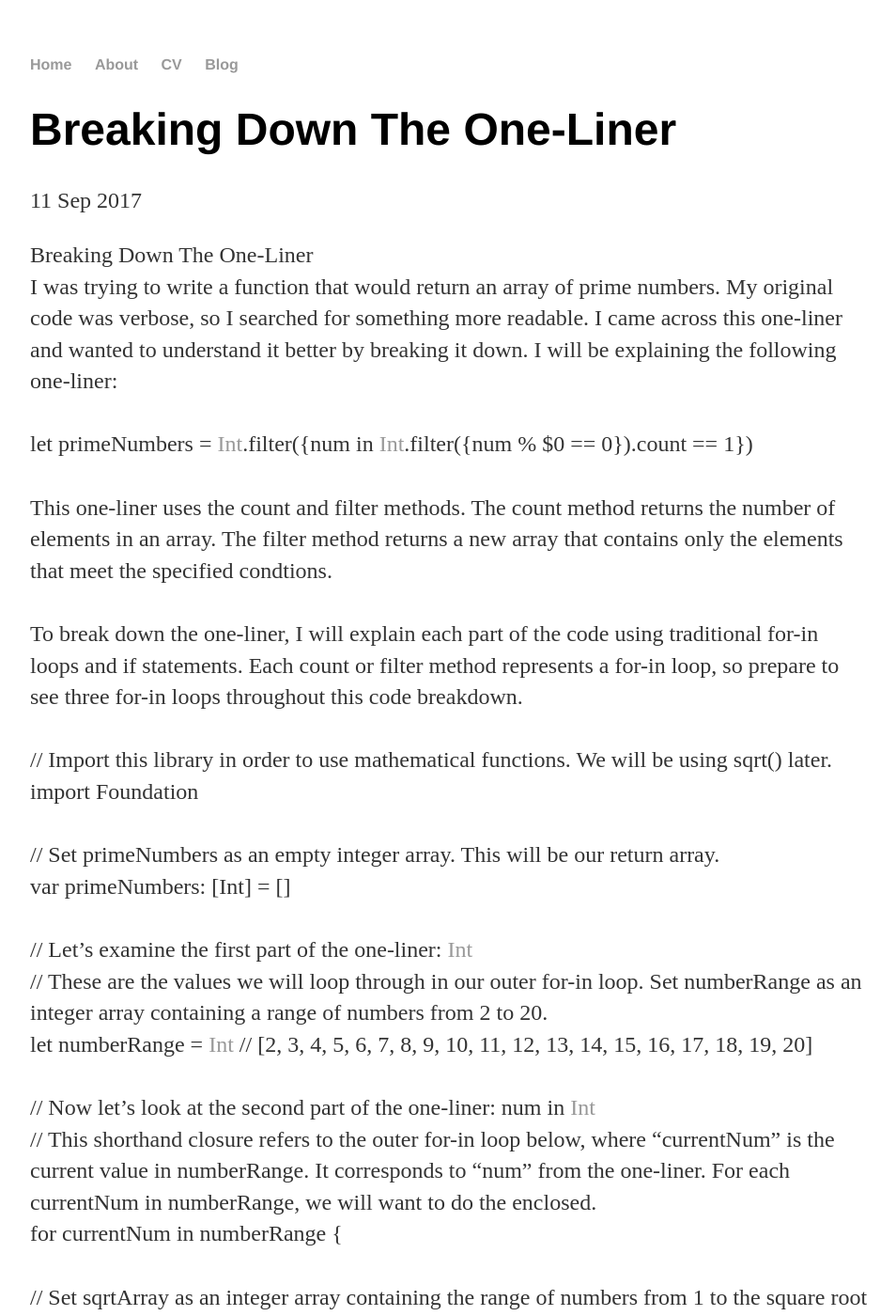
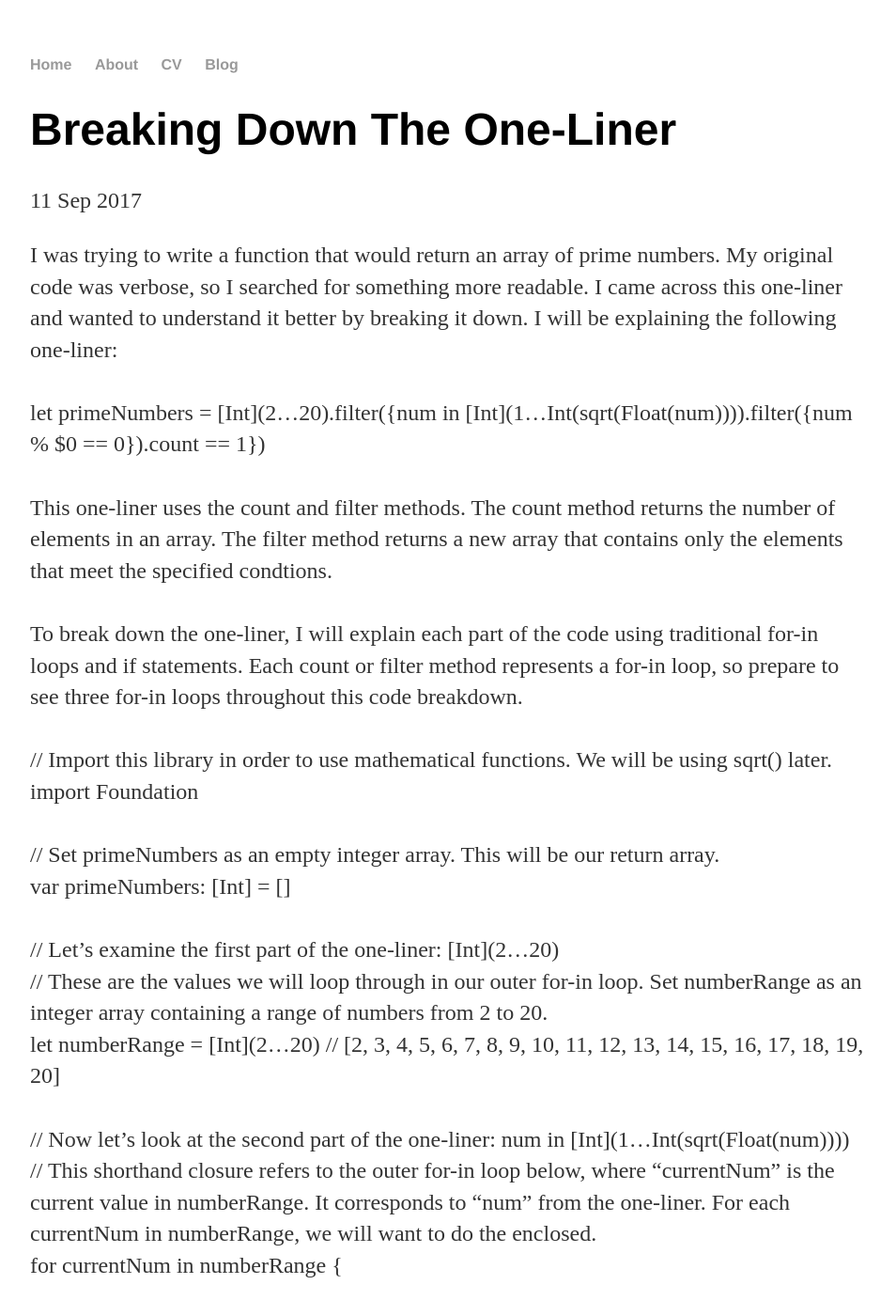
Before and after one commit to svh12/svh12.github.io, a Jekyll site: the page built from _posts/2017-09-11-breaking-down-the-one-liner.md, in a window 1280 px wide and 1400 px high. Shown: the whole window at 94% size, without its empty margins (160-1114 px from the left). Built offline with Jekyll 4.4.1, drawn with Linux system fonts in a browser that asks for light colours; some of the changed text lies outside the part shown.

Commit message:
Edit escapable characters

```diff
--- a/_posts/2017-09-11-breaking-down-the-one-liner.md
+++ b/_posts/2017-09-11-breaking-down-the-one-liner.md
@@ -4,12 +4,10 @@ title: "Breaking Down The One-Liner"
 date: 2017-09-11
 ---
 
-Breaking Down The One-Liner
-<br>
 I was trying to write a function that would return an array of prime numbers. My original code was verbose, so I searched for something more readable. I came across this one-liner and wanted to understand it better by breaking it down. I will be explaining the following one-liner:
 <br>
 <br>
-let primeNumbers = [Int](2...20).filter({num in [Int](1...Int(sqrt(Float(num)))).filter({num % $0 == 0}).count == 1})
+let primeNumbers = &#91;Int&#93;(2...20).filter({num in &#91;Int&#93;(1...Int(sqrt(Float(num)))).filter({num % $0 == 0}).count == 1})
 <br>
 <br>
 This one-liner uses the count and filter methods. The count method returns the number of elements in an array. The filter method returns a new array that contains only the elements that meet the specified condtions.
@@ -25,17 +23,17 @@ import Foundation
 <br>
 // Set primeNumbers as an empty integer array. This will be our return array.
 <br>
-var primeNumbers: [Int] = []
+var primeNumbers: &#91;Int&#93; = &#91;&#93;
 <br>
 <br>
-// Let's examine the first part of the one-liner: [Int](2...20)
+// Let's examine the first part of the one-liner: &#91;Int&#93;(2...20)
 <br>
 // These are the values we will loop through in our outer for-in loop. Set numberRange as an integer array containing a range of numbers from 2 to 20.
 <br>
-let numberRange = [Int](2...20) // [2, 3, 4, 5, 6, 7, 8, 9, 10, 11, 12, 13, 14, 15, 16, 17, 18, 19, 20]
+let numberRange = &#91;Int&#93;(2...20) // &#91;2, 3, 4, 5, 6, 7, 8, 9, 10, 11, 12, 13, 14, 15, 16, 17, 18, 19, 20&#93;
 <br>
 <br>
-// Now let's look at the second part of the one-liner: num in [Int](1...Int(sqrt(Float(num))))
+// Now let's look at the second part of the one-liner: num in &#91;Int&#93;(1...Int(sqrt(Float(num))))
 <br>
 // This shorthand closure refers to the outer for-in loop below, where "currentNum" is the current value in numberRange. It corresponds to "num" from the one-liner. For each currentNum in numberRange, we will want to do the enclosed.
 <br>
@@ -52,7 +50,7 @@ for currentNum in numberRange {
   <br>
 	// This gives us the range of integers that will be the "dollarZero" values we loop through in our first inner for-in loop.
   <br>
-	var sqrtArray = [Int](1...Int(sqrt(Float(currentNum))))
+	var sqrtArray = &#91;Int&#93;(1...Int(sqrt(Float(currentNum))))
   <br>
 	<br>
 	// Set remaindersArray as an empty integer array.
@@ -164,7 +162,7 @@ var upperBound = 20
 <br>
 // Change 2 to lowerBound and 20 to upperBound.
 <br>
-let primeNumbers = [Int](lowerBound...upperBound).filter({num in [Int](1...Int(sqrt(Float(num)))).filter({num % $0 == 0}).count == 1})
+let primeNumbers = &#91;Int&#93;(lowerBound...upperBound).filter({num in &#91;Int&#93;(1...Int(sqrt(Float(num)))).filter({num % $0 == 0}).count == 1})
 <br>
 <br>
 // To change the range, reset the values of lowerBound and upperBound as needed.
```
Also changed, not shown: other parts of _posts/2017-09-11-breaking-down-the-one-liner.md (+4 -4 lines).
